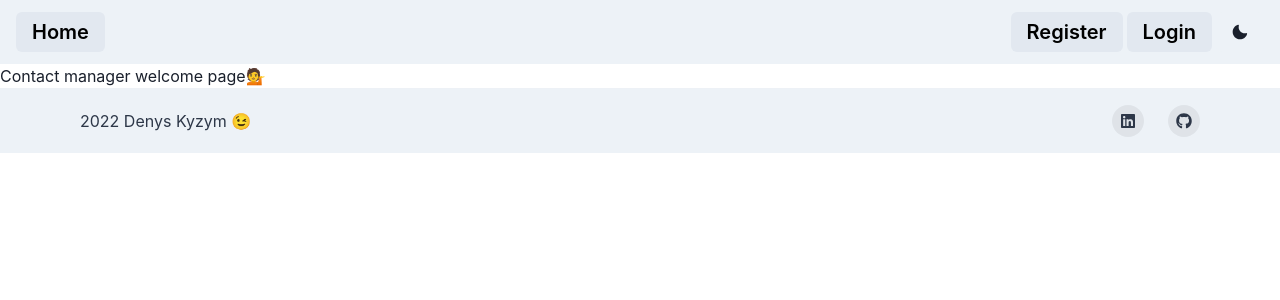
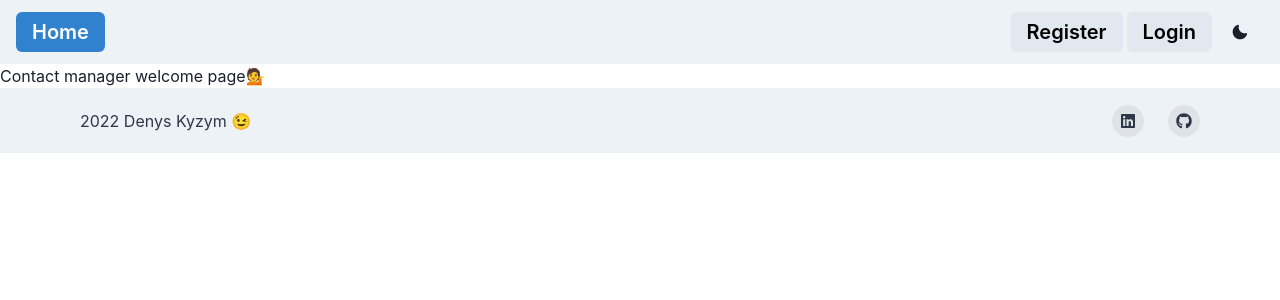
Before and after one commit to kyzym/chakra-react-phonebook, a React (Create React App) app: page / in a window 1280 px wide. Shown: the top 300 px of the page. Built offline with nearby package versions, Linux system fonts and the light colour scheme.

Commit message:
Update NavBtns.jsx

```diff
--- a/src/components/NavBtns/NavBtns.jsx
+++ b/src/components/NavBtns/NavBtns.jsx
@@ -1,17 +1,26 @@
 import { MoonIcon, SunIcon } from '@chakra-ui/icons';
-import { Button, Stack, useColorMode } from '@chakra-ui/react';
+import {
+  Button,
+  Stack,
+  useColorMode,
+  useColorModeValue,
+} from '@chakra-ui/react';
 import { NavLink } from 'react-router-dom';
 
 export const HomeBTN = () => {
+  const bgColor = useColorModeValue('gray.200', 'gray.700');
+  const color = useColorModeValue('black', 'white');
+
   return (
     <Button
       as={NavLink}
-      to="/home"
+      to="/"
       display={'inline-flex'}
       fontSize={'xl'}
       fontWeight={600}
-      color={'black'}
-      bg={'gray.200'}
+      color={color}
+      bg={bgColor}
+      _activeLink={{ bg: 'blue.500', color: 'white' }}
       _hover={{
         bg: 'blue.500',
         color: 'white',
@@ -30,12 +39,14 @@ export const ContactsBTN = () => {
       display={'inline-flex'}
       fontSize={'xl'}
       fontWeight={600}
-      color={'white'}
-      bg={'blue.500'}
+      color={'black'}
+      bg={'blue.100'}
       _hover={{
         bg: 'blue.500',
+        color: 'white',
       }}
       ml={1}
+      _activeLink={{ bg: 'blue.500', color: 'white' }}
     >
       Contacts
     </Button>
@@ -43,6 +54,9 @@ export const ContactsBTN = () => {
 };
 
 export const RegisterBTN = () => {
+  const bgColor = useColorModeValue('gray.200', 'gray.700');
+  const color = useColorModeValue('black', 'white');
+
   return (
     <Button
       as={NavLink}
@@ -50,8 +64,8 @@ export const RegisterBTN = () => {
       display={'inline-flex'}
       fontSize={'xl'}
       fontWeight={600}
-      color={'black'}
-      bg={'gray.200'}
+      color={color}
+      bg={bgColor}
       _hover={{
         bg: 'blue.500',
         color: 'white',
@@ -63,14 +77,17 @@ export const RegisterBTN = () => {
 };
 
 export const LoginBTN = () => {
+  const bgColor = useColorModeValue('gray.200', 'gray.700');
+  const color = useColorModeValue('black', 'white');
+
   return (
     <Button
       as={NavLink}
       to="/login"
       fontSize={'xl'}
       fontWeight={600}
-      color={'black'}
-      bg={'gray.200'}
+      color={color}
+      bg={bgColor}
       ml={1}
       _hover={{
         bg: 'blue.500',
@@ -83,14 +100,21 @@ export const LoginBTN = () => {
 };
 
 export const LogoutBTN = ({ handleLogOut }) => {
+  const bgColor = useColorModeValue('gray.200', 'gray.700');
+  const color = useColorModeValue('black', 'white');
+
   return (
     <Button
+      onClick={handleLogOut}
       display={{ base: 'none', md: 'inline-flex' }}
-      fontSize={'sm'}
+      fontSize={'xl'}
       fontWeight={600}
-      color={'white'}
-      bg={'gray.500'}
-      onClick={handleLogOut}
+      color={color}
+      bg={bgColor}
+      _hover={{
+        bg: 'blue.500',
+        color: 'white',
+      }}
     >
       Logout
     </Button>
```
